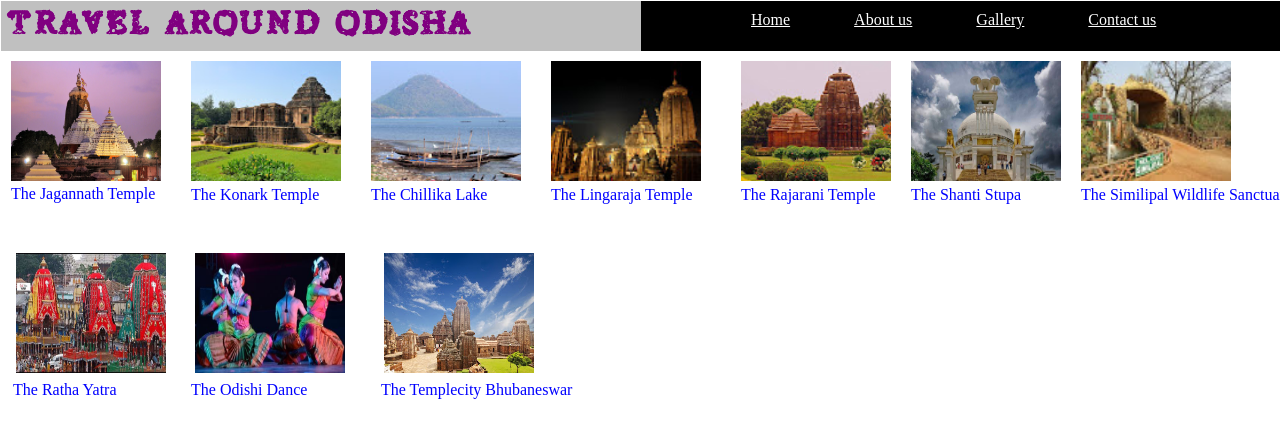
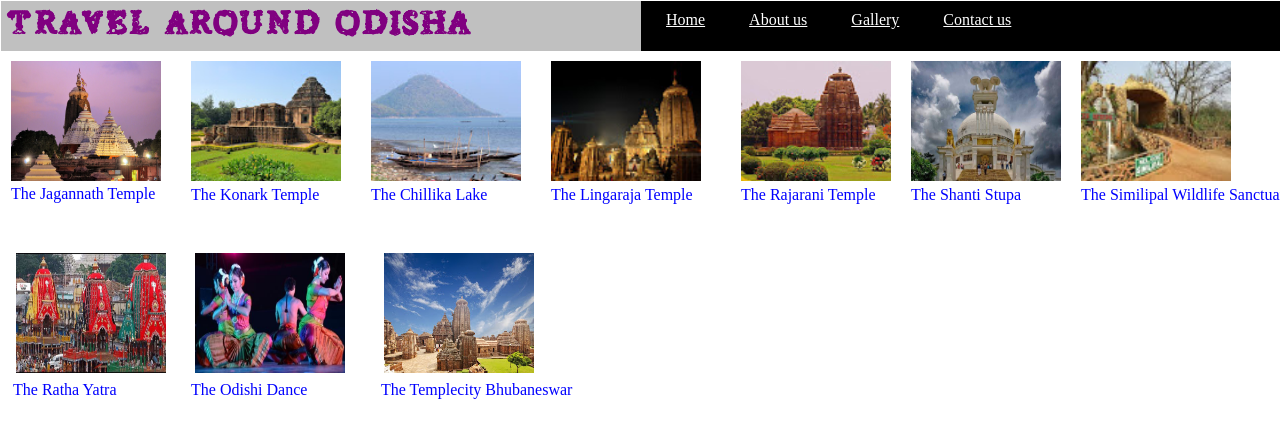
Before and after one commit to jibanblog/rainbow.github.io, a plain HTML site: page gallery.html in a window 1280 px wide. Shown: the top 438 px of the page. Drawn offline with Linux system fonts and the light colour scheme.

Commit message:
hi i am comitting

```diff
--- a/gallery.css
+++ b/gallery.css
@@ -41,12 +41,12 @@ position: relative;
 list-style: none;
 text-align: right;
 position: absolute;
-margin: 10px 80px;
+margin: 10px 5px;
 }
 
 .list_menu ul li{
 display: inline;
-padding:10px 30px;
+padding:10px 20px;
 }
 
 a:link{
```
Also changed, not shown: 1 other file.
